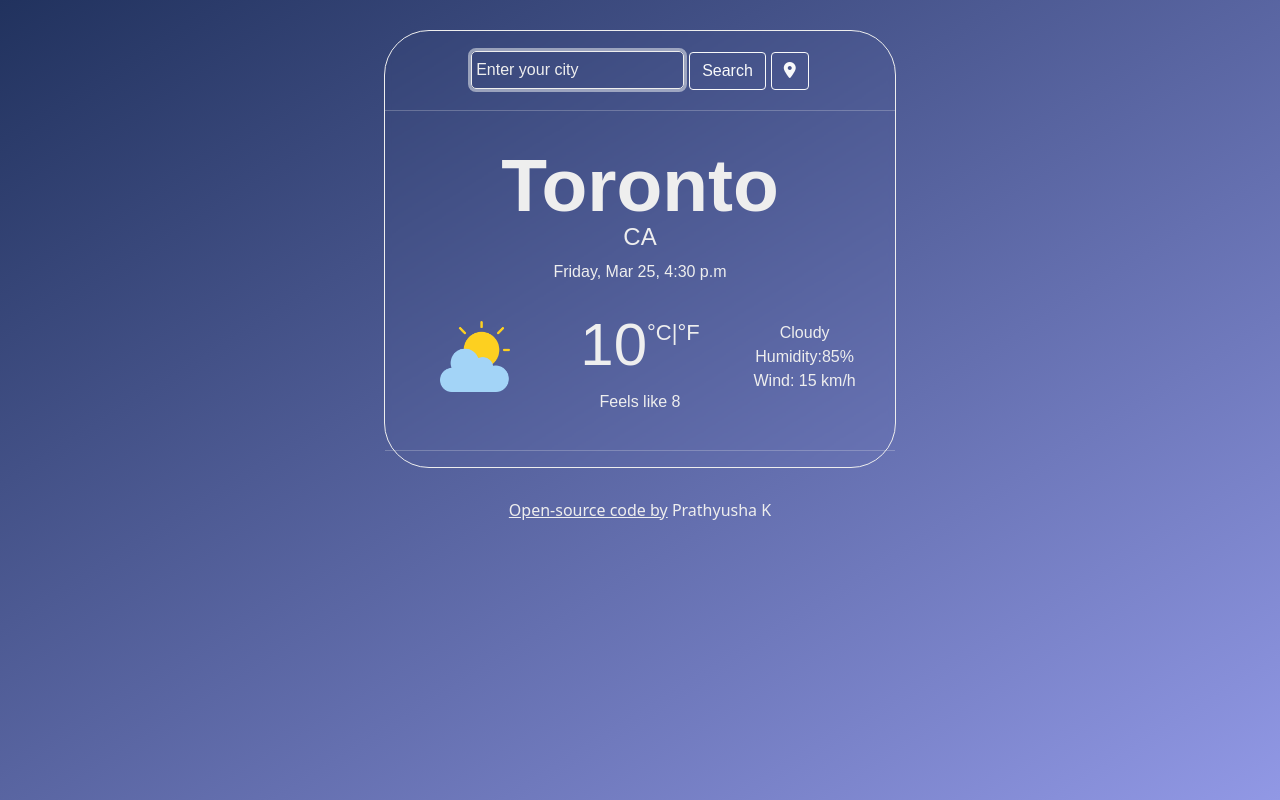
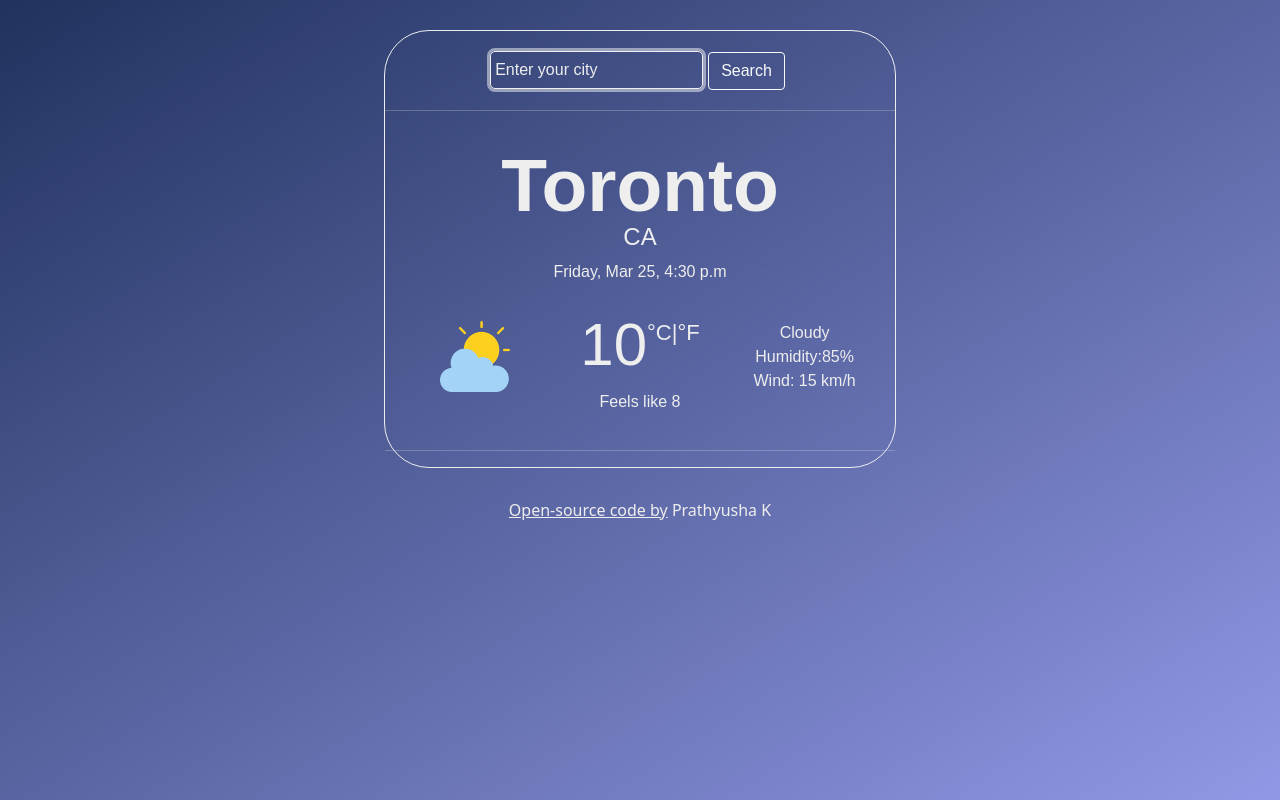
Before and after one commit to kprathyusha/weather-react, a React (Create React App) app: page / in a window 1280 px wide. Built offline with nearby package versions, Linux system fonts and the light colour scheme.

Commit message:
removed location icon

```diff
--- a/public/index.html
+++ b/public/index.html
@@ -38,10 +38,10 @@
             href="https://fonts.googleapis.com/css2?family=El+Messiri:wght@500&display=swap"
             rel="stylesheet"
         /> -->
-        <script
+        <!-- <script
             src="https://kit.fontawesome.com/5a36efa976.js"
             crossorigin="anonymous"
-        ></script>
+        ></script> -->
 
         <title>WeatherApp</title>
     </head>
--- a/src/Form.js
+++ b/src/Form.js
@@ -1,4 +1,5 @@
 import React from "react";
+import axios from "axios";
 import "./Form.css";
 
 export default function Form() {
@@ -16,13 +17,6 @@ export default function Form() {
                     className="btn btn-outline-light search-btn"
                     value="Search"
                 />
-
-                <button
-                    type="button"
-                    className="btn btn-outline-light location-btn"
-                >
-                    <i className="fa-solid fa-location-dot"></i>
-                </button>
             </form>
         </div>
     );
```
